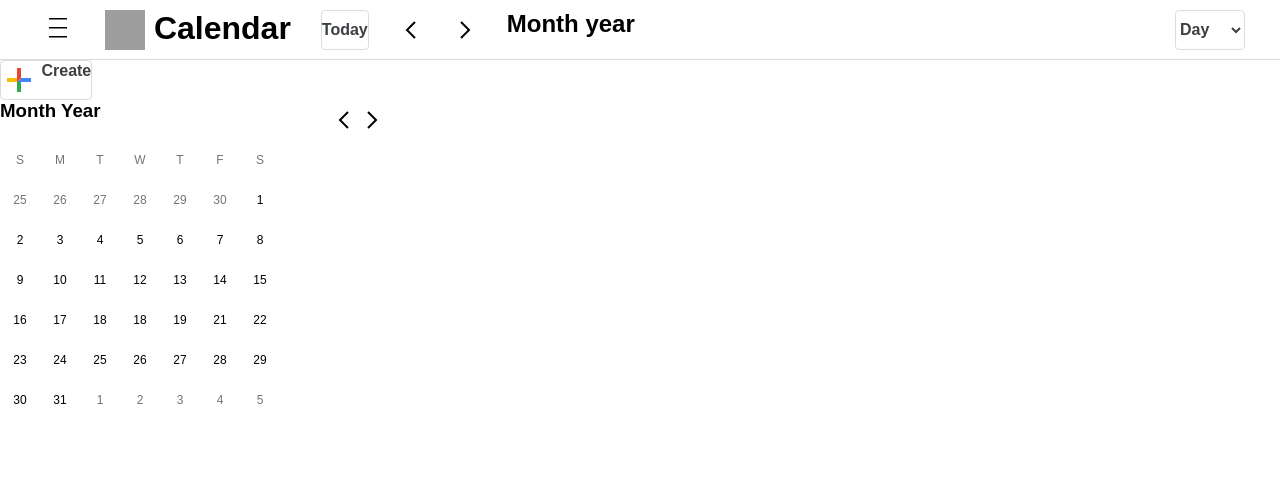
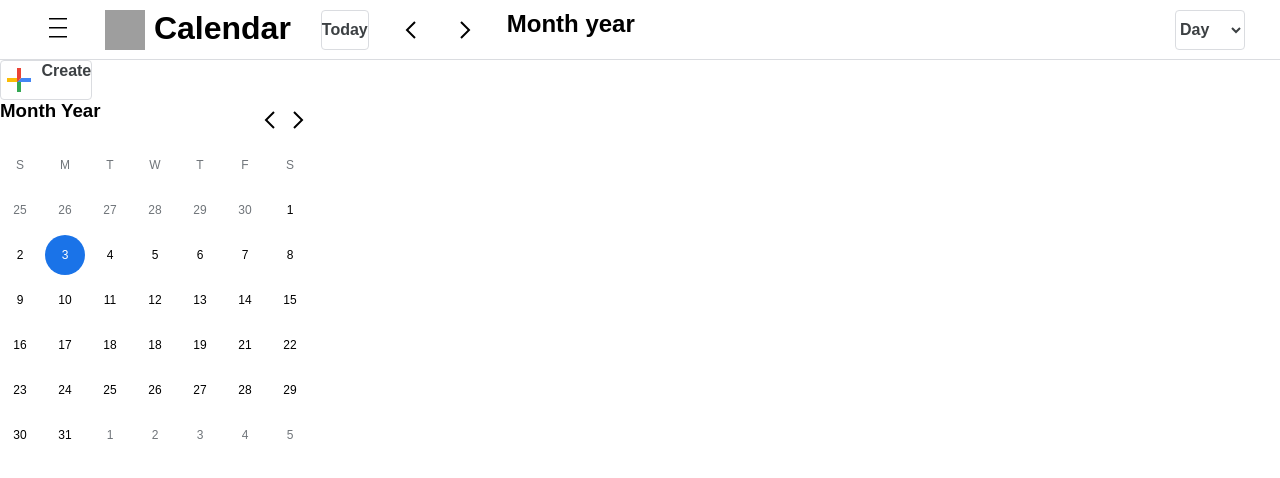
Before and after one commit to IevaSta/google_calendar_JS, a plain HTML site: page index.html in a window 1280 px wide. Drawn offline with Linux system fonts and the light colour scheme; grey boxes are pictures that could not be loaded; a web font is replaced by a local one.

Commit message:
Add: crr day hover

```diff
--- a/assets/style/vars.css
+++ b/assets/style/vars.css
@@ -8,5 +8,6 @@
     --hover: rgb(237, 240, 245);
 
     --accent-dark: #1a73e8;
+    --accent-hover: rgb(24,90,188);
     --accent-light: #039be5;
 }
--- a/index.html
+++ b/index.html
@@ -76,73 +76,72 @@
                     <li>S</li>
                 </ul>
 
-                <ul class="side-calendar__day">
-                    <li class="not-curr-month">25</li>
-                    <li class="not-curr-month">26</li>
-                    <li class="not-curr-month">27</li>
-                    <li class="not-curr-month">28</li>
-                    <li class="not-curr-month">29</li>
-                    <li class="not-curr-month">30</li>
-                    <li>1</li>
+                <ul class="side-calendar__list">
+                    <li class="side-calendar__day not-curr-month">25</li>
+                    <li class="side-calendar__day not-curr-month">26</li>
+                    <li class="side-calendar__day not-curr-month">27</li>
+                    <li class="side-calendar__day not-curr-month">28</li>
+                    <li class="side-calendar__day not-curr-month">29</li>
+                    <li class="side-calendar__day not-curr-month">30</li>
+                    <li class="side-calendar__day">1</li>
                 </ul>
 
-                <ul class="side-calendar__day">
-                    <li>2</li>
-                    <li>3</li>
-                    <li>4</li>
-                    <li>5</li>
-                    <li>6</li>
-                    <li>7</li>
-                    <li>8</li>
+                <ul class="side-calendar__list">
+                    <li class="side-calendar__day">2</li>
+                    <li class="side-calendar__day crr-day">3</li>
+                    <li class="side-calendar__day">4</li>
+                    <li class="side-calendar__day">5</li>
+                    <li class="side-calendar__day">6</li>
+                    <li class="side-calendar__day">7</li>
+                    <li class="side-calendar__day">8</li>
                 </ul>
 
-                <ul class="side-calendar__day">
-                    <li>9</li>
-                    <li>10</li>
-                    <li>11</li>
-                    <li>12</li>
-                    <li>13</li>
-                    <li>14</li>
-                    <li>15</li>
+                <ul class="side-calendar__list">
+                    <li class="side-calendar__day">9</li>
+                    <li class="side-calendar__day">10</li>
+                    <li class="side-calendar__day">11</li>
+                    <li class="side-calendar__day">12</li>
+                    <li class="side-calendar__day">13</li>
+                    <li class="side-calendar__day">14</li>
+                    <li class="side-calendar__day">15</li>
                 </ul>
 
-                <ul class="side-calendar__day">
-                    <li>16</li>
-                    <li>17</li>
-                    <li>18</li>
-                    <li>18</li>
-                    <li>19</li>
-                    <li>21</li>
-                    <li>22</li>
+                <ul class="side-calendar__list">
+                    <li class="side-calendar__day">16</li>
+                    <li class="side-calendar__day">17</li>
+                    <li class="side-calendar__day">18</li>
+                    <li class="side-calendar__day">18</li>
+                    <li class="side-calendar__day">19</li>
+                    <li class="side-calendar__day">21</li>
+                    <li class="side-calendar__day">22</li>
                 </ul>
 
-                <ul class="side-calendar__day">
-                    <li>23</li>
-                    <li>24</li>
-                    <li>25</li>
-                    <li>26</li>
-                    <li>27</li>
-                    <li>28</li>
-                    <li>29</li>
+                <ul class="side-calendar__list">
+                    <li class="side-calendar__day">23</li>
+                    <li class="side-calendar__day">24</li>
+                    <li class="side-calendar__day">25</li>
+                    <li class="side-calendar__day">26</li>
+                    <li class="side-calendar__day">27</li>
+                    <li class="side-calendar__day">28</li>
+                    <li class="side-calendar__day">29</li>
                 </ul>
 
-                <ul class="side-calendar__day">
-                    <li>30</li>
-                    <li>31</li>
-                    <li class="not-curr-month">1</li>
-                    <li class="not-curr-month">2</li>
-                    <li class="not-curr-month">3</li>
-                    <li class="not-curr-month">4</li>
-                    <li class="not-curr-month">5</li>
+                <ul class="side-calendar__list">
+                    <li class="side-calendar__day">30</li>
+                    <li class="side-calendar__day">31</li>
+                    <li class="side-calendar__day not-curr-month">1</li>
+                    <li class="side-calendar__day not-curr-month">2</li>
+                    <li class="side-calendar__day not-curr-month">3</li>
+                    <li class="side-calendar__day not-curr-month">4</li>
+                    <li class="side-calendar__day not-curr-month">5</li>
                 </ul>
-
             </div>
-
         </section>
     </aside>
 
+    <main>
 
-    <main>
+
 
     </main>
 
--- a/main.css
+++ b/main.css
@@ -63,7 +63,7 @@
 
 /* side wrapper */
 .side-wrapper {
-    width: 30%;
+    width: max-content;
 }
 
 .side-calendar__header {
@@ -76,20 +76,41 @@
 }
 
 .side-calendar__week,
-.side-calendar__day {
+.side-calendar__list {
     display: grid;
     grid-template-columns: repeat(7, 40px);
+    gap: 5px;
+    margin: 5px 0;
 }
 
 .side-calendar__week>li,
-.side-calendar__day>li {
+.side-calendar__day {
     height: 40px;
     display: flex;
     justify-content: center;
     align-items: center;
 }
 
+.side-calendar__day:hover{
+    height: 40px;
+    width: 40px;
+    border-radius: 50%;
+    background-color: var(--hover);
+}
+
 .not-curr-month,
 .side-calendar__week {
     color: var(--secondary);
 }
+
+.crr-day{
+    color: var(--light);
+    background-color: var(--accent-dark);
+    height: 40px;
+    width: 40px;
+    border-radius: 50%;
+}
+
+.crr-day:hover{
+    background-color: var(--accent-hover);
+}
```
